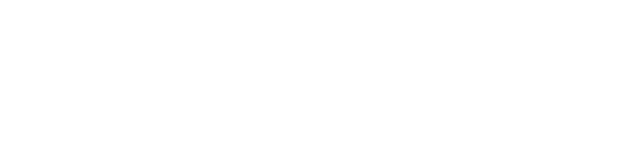
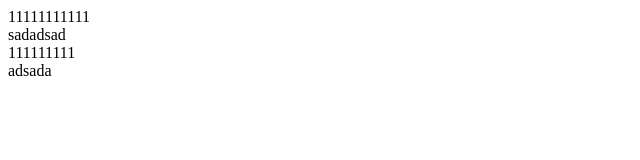
Before and after one commit to NTwang/git-demo, a plain HTML site: page index.html in a window 1280 px wide. Shown: the whole page, without its empty margins (0-640 px from the left). Drawn offline with Linux system fonts and the light colour scheme.

Commit message:
第三次测试

```diff
--- a/index.html
+++ b/index.html
@@ -8,6 +8,9 @@
 	</script>
 </head>
 <body>
-
+	<div>11111111111</div>
+	<div>sadadsad</div>
+	<div>111111111</div>
+	<div>adsada</div>
 </body>
 </html>
```
